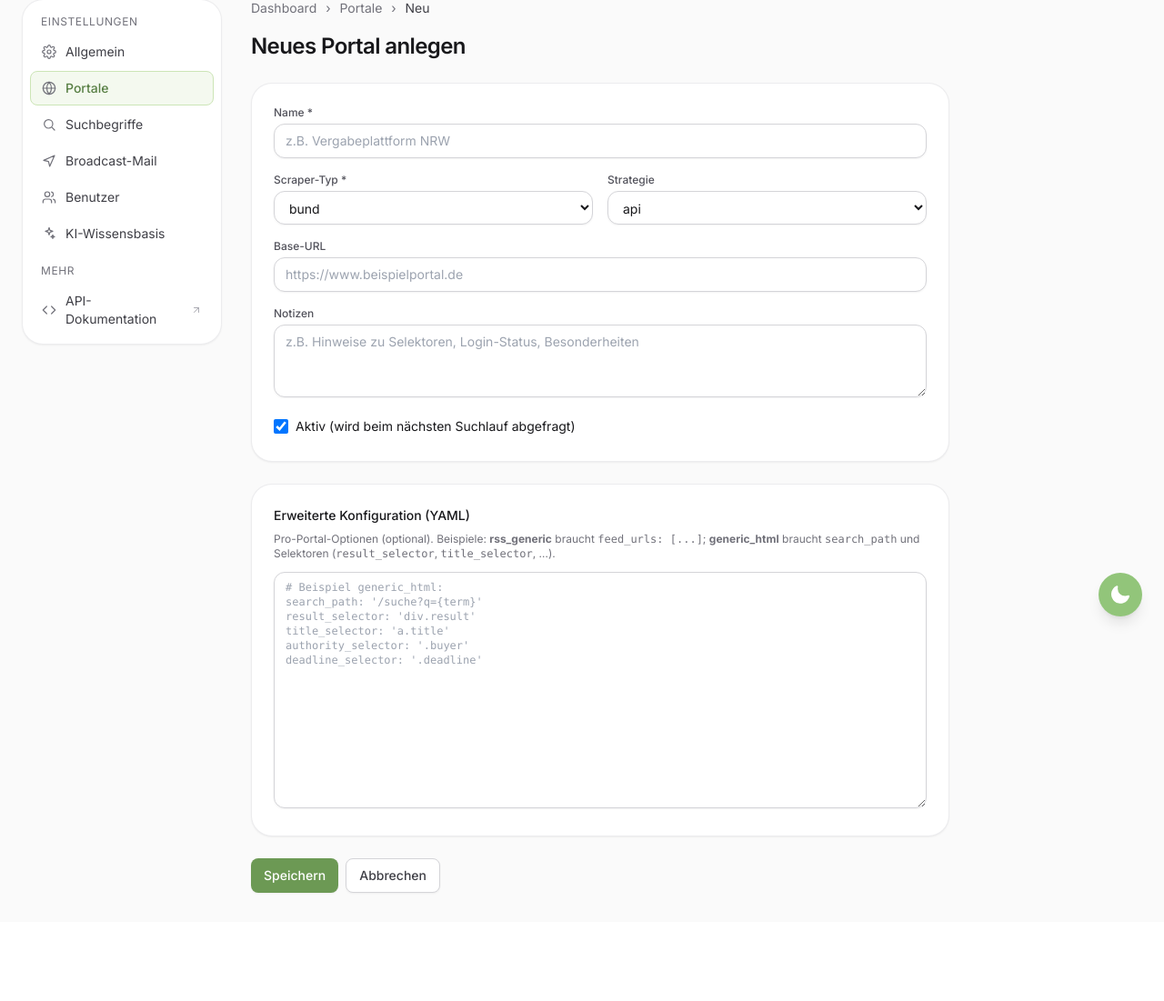
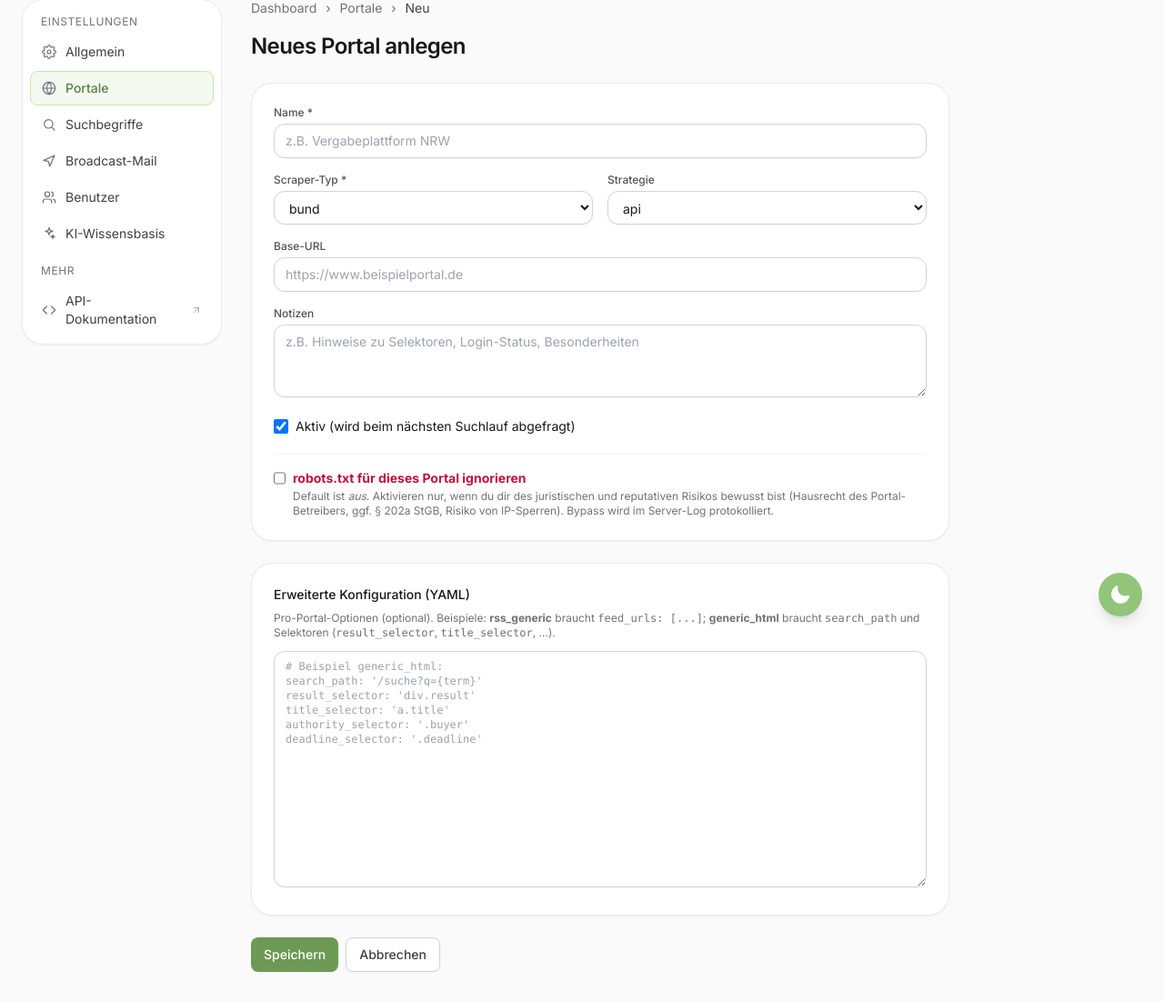
Before and after one commit to DauntlessGiantfromHugeSea/ausschreibungsplattform-fbe, a FastAPI app: page /admin/portals/new in a window 1280 px wide. Shown: the part 98-1199 px from the top of the page at 91% size. Before the commit the page ends 1081 px from the top, so only its background shows below. Run offline with FastAPI, Linux system fonts and the light colour scheme; the visitor is signed in with stand-in values (Sample User, id 1); some libraries are stand-ins or nearby versions.

Commit message:
scraper: pro-portal-flag 'ignore_robots' + globales override
- scrapers/base.py: can_fetch() respektiert ein neues config-Feld
  'ignore_robots'. Wenn gesetzt, wird die robots.txt fuer das Portal
  nicht mehr geprueft. Globaler Override via env IGNORE_ROBOTS_GLOBAL.
- Bypass wird einmal pro Scraper-Lauf als WARNING geloggt, damit
  nachvollziehbar bleibt, wo bewusst ueber das Hausrecht des Portals
  hinweggesehen wurde.
- Portal-Editor: rote Checkbox 'robots.txt fuer dieses Portal ignorieren'
  inkl. juristischem Hinweis (Hausrecht, ggf. 202a StGB, IP-Sperren).
- /admin/portals/save mischt das Flag in die YAML-config ein, damit
  config_yaml-Block nicht doppelt gepflegt werden muss.

User-Agent bleibt identifizierend (FBE-Ausschreibungsbot/+kontakt).

https://claude.ai/code/session_0176BsCzVTyxKpm1VzPwGjE7

```diff
--- a/backend/api.py
+++ b/backend/api.py
@@ -872,6 +872,7 @@ def admin_portal_save(
     enabled: Optional[str] = Form(None),
     notes: str = Form(""),
     config_yaml: str = Form(""),
+    ignore_robots: Optional[str] = Form(None),
 ):
     name = name.strip()
     if not name:
@@ -884,6 +885,15 @@ def admin_portal_save(
             url=f"/admin/portals?error=Config-YAML ungueltig: {str(exc)[:200]}",
             status_code=303,
         )
+
+    # ignore_robots-Checkbox aus dem Form-Feld in die portal-config einmischen
+    # (statt im YAML-Block separat pflegen zu muessen).
+    if not isinstance(cfg_data, dict):
+        cfg_data = {}
+    if ignore_robots == "on":
+        cfg_data["ignore_robots"] = True
+    else:
+        cfg_data.pop("ignore_robots", None)
 
     raw = yaml_store.read_portals_raw()
     portals = raw.get("portals", [])
--- a/backend/templates/portal_edit.html
+++ b/backend/templates/portal_edit.html
@@ -66,6 +66,23 @@
         <span class="text-sm">Aktiv (wird beim nächsten Suchlauf abgefragt)</span>
       </label>
     </div>
+
+    <div class="border-t border-zinc-100 pt-4">
+      <label class="inline-flex items-start gap-2">
+        <input type="checkbox" name="ignore_robots"
+               {% if portal and portal.config and portal.config.get('ignore_robots') %}checked{% endif %}
+               class="h-4 w-4 mt-0.5 rounded border-zinc-300 text-rose-600 focus:ring-rose-500">
+        <span class="text-sm">
+          <strong class="text-rose-700">robots.txt für dieses Portal ignorieren</strong>
+          <span class="block text-xs text-zinc-500 mt-0.5">
+            Default ist <em>aus</em>. Aktivieren nur, wenn du dir des juristischen
+            und reputativen Risikos bewusst bist (Hausrecht des Portal-Betreibers,
+            ggf. § 202a StGB, Risiko von IP-Sperren). Bypass wird im Server-Log
+            protokolliert.
+          </span>
+        </span>
+      </label>
+    </div>
   </div>
 
   <div class="card p-6">
```
Also changed, not shown: backend/config.py (+7 -0 lines), scrapers/base.py (+8 -0 lines).
